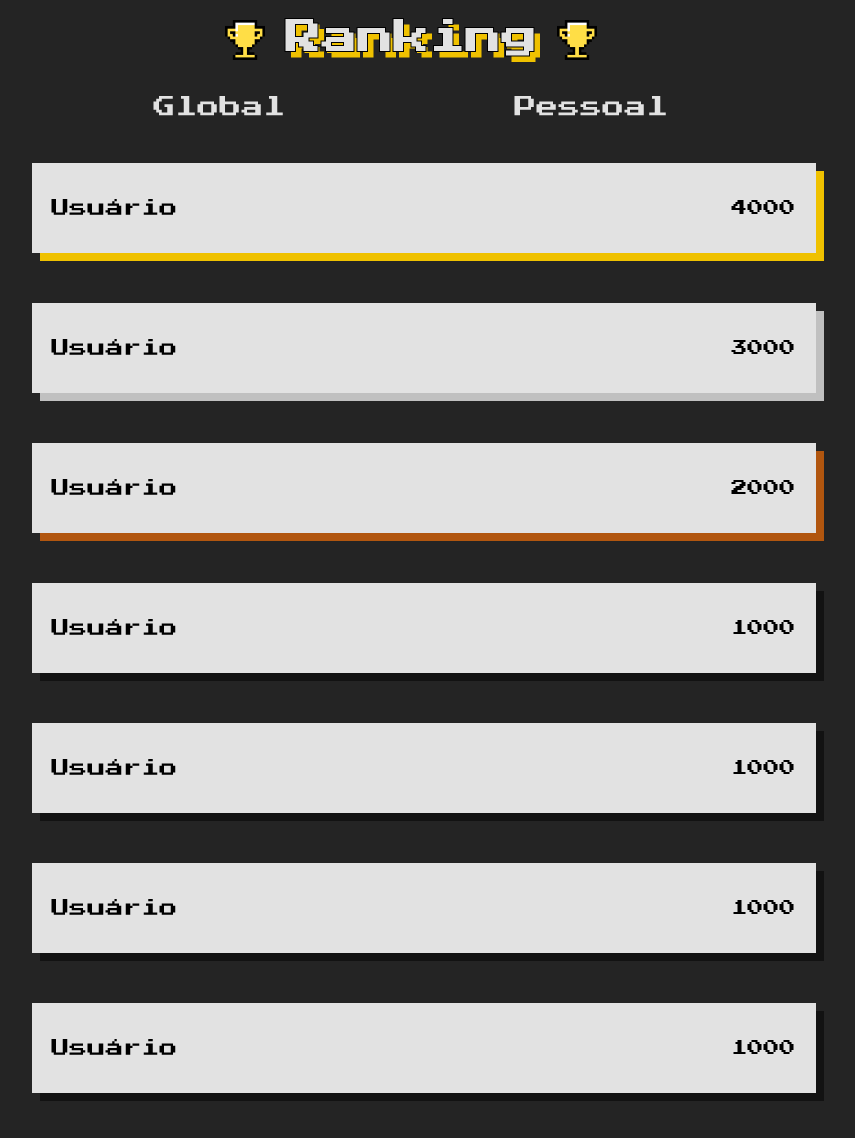
After one commit to satoshi-eric/Capitetris, a PHP site: page /ranking.html in a window 1280 px wide. The commit adds this page. Shown: the whole page, without its empty margins (229-1084 px from the left). Run offline with PHP 8.4, Linux system fonts and the light colour scheme.

Commit message:
Add ranking

```diff
--- /dev/null
+++ b/css/ranking.css
@@ -0,0 +1,107 @@
+body {
+    background-image: none;
+    background-color: #242424;
+    padding: 20px;
+}
+.container h1 {
+    text-shadow: 6px 6px 0 #EFC100;
+}
+
+.rankingTitle {
+    display: flex;
+}
+
+.imgTrophy {
+    height: 40px;
+    margin: 0px 20px;
+}
+
+.rankingWrapper {
+    display: flex;
+    flex-direction: column;
+    width: 100%;
+    align-items: center;
+}
+
+.rankingCard {
+    display: flex;
+    align-items: center;
+    justify-content: space-between;
+    width: 60%;
+    height: 50px;
+    padding: 20px;
+    background-color: #E2E2E2;
+    box-shadow: 8px 8px 0px #121212;
+    margin: 25px;
+    margin-right: 0;
+}
+
+.rankingCard:nth-of-type(2) {
+    box-shadow: 8px 8px 0px #EFC100;
+}
+
+.rankingCard:nth-of-type(3) {
+    box-shadow: 8px 8px 0px #C0C0C0;
+}
+
+.rankingCard:nth-of-type(4) {
+    box-shadow: 8px 8px 0px #B1560F;
+}
+
+.rankingName {
+    font-size: 18px;
+}
+
+.rankingNavWrapper {
+    display: flex;
+    width: 60%;
+    justify-content: space-around;
+    align-items: center;
+}
+
+.rankingNav {
+    margin: 20px 0;
+
+}
+
+.navIcon {
+    height: 40px;
+}
+
+.rankingOption {
+    color: #E2E2E2;
+    font-size: 22px;
+    align-self: center!important;
+    padding: 15px 15px 10px;
+    border-bottom: 4px solid transparent;
+    transition: border-bottom .25s ease;
+}
+
+.rankingOption:hover {
+    cursor: pointer;
+    color: #c4c3c3;
+    border-bottom: 4px solid #c4c3c3;
+}
+
+@media (max-width: 575.98px) {
+    body {
+        padding: 0;
+    }
+
+    .imgTrophy {
+        display: none;
+    }
+
+    .rankingNavWrapper {
+        width: 100%;
+    }
+
+    .rankingWrapper {
+        width: 100%!important;
+        align-items: unset;
+    }
+
+    .rankingCard {
+        width: 73%;
+    }
+}
--- a/css/styles.css
+++ b/css/styles.css
@@ -21,7 +21,6 @@ form {
 }
 
 .container {
-    height: 100vh;
     width: 100vw;
     display: flex;
     justify-content: center;
@@ -78,8 +77,6 @@ input::placeholder {
     color: rgb(155, 155, 155);
 }
 
-
-
 @media (max-width: 575.98px) {
     input {
         width: 90%!important;
--- /dev/null
+++ b/ranking.html
@@ -0,0 +1,63 @@
+<!DOCTYPE html>
+<html lang="en">
+<head>
+    <meta charset="UTF-8">
+    <meta name="viewport" content="width=device-width, initial-scale=1.0">
+    <title>Document</title>
+    <link rel="stylesheet" href="css/styles.css">
+    <link rel="stylesheet" href="css/ranking.css">
+</head>
+<body>
+    <div class="container">
+        <div class="rankingTitle">
+            <img class="imgTrophy" src="./images/trophy.png">
+            <h1>Ranking</h1>
+            <img class="imgTrophy" src="./images/trophy.png">
+        </div>
+        <div class="rankingWrapper">
+            <div class="rankingNavWrapper">
+                <div class="rankingNav">
+                    <!-- <img class="navIcon" src="./images/earth.png"> -->
+                    <span class="rankingOption">Global</span>
+                </div>
+                <div class="rankingNav">
+                    <!-- <img class="navIcon" src="./images/heart.png"> -->
+                    <span class="rankingOption">Pessoal</span>
+                </div>
+            </div>
+            <div class="rankingCard">
+                <span class="rankingName">Usuário</span>
+                <span class="rankingPoints">4000</span>
+            </div>
+            <div class="rankingCard">
+                <span class="rankingName">Usuário</span>
+                <span class="rankingPoints">3000</span>
+            </div>
+            <div class="rankingCard">
+                <span class="rankingName">Usuário</span>
+                <span class="rankingPoints">2000</span>
+            </div>
+            <div class="rankingCard">
+                <span class="rankingName">Usuário</span>
+                <span class="rankingPoints">1000</span>
+            </div>
+            <div class="rankingCard">
+                <span class="rankingName">Usuário</span>
+                <span class="rankingPoints">1000</span>
+            </div>
+            <div class="rankingCard">
+                <span class="rankingName">Usuário</span>
+                <span class="rankingPoints">1000</span>
+            </div>
+            <div class="rankingCard">
+                <span class="rankingName">Usuário</span>
+                <span class="rankingPoints">1000</span>
+            </div>
+        </div>
+
+
+
+
+    </div>
+</body>
+</html>
```
Also changed, not shown: images/trophy.png (added).
